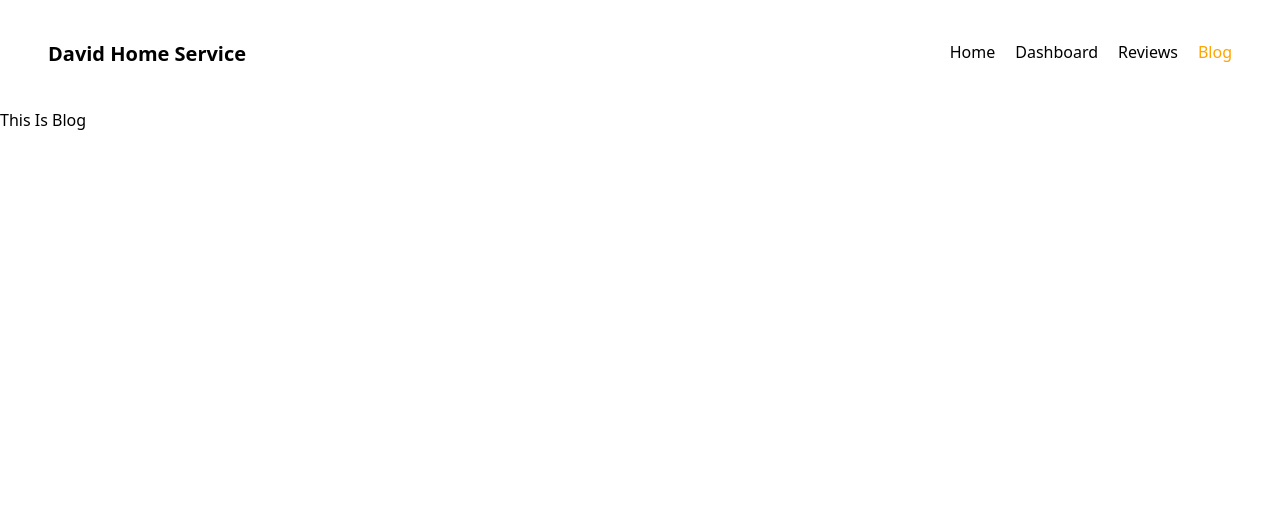
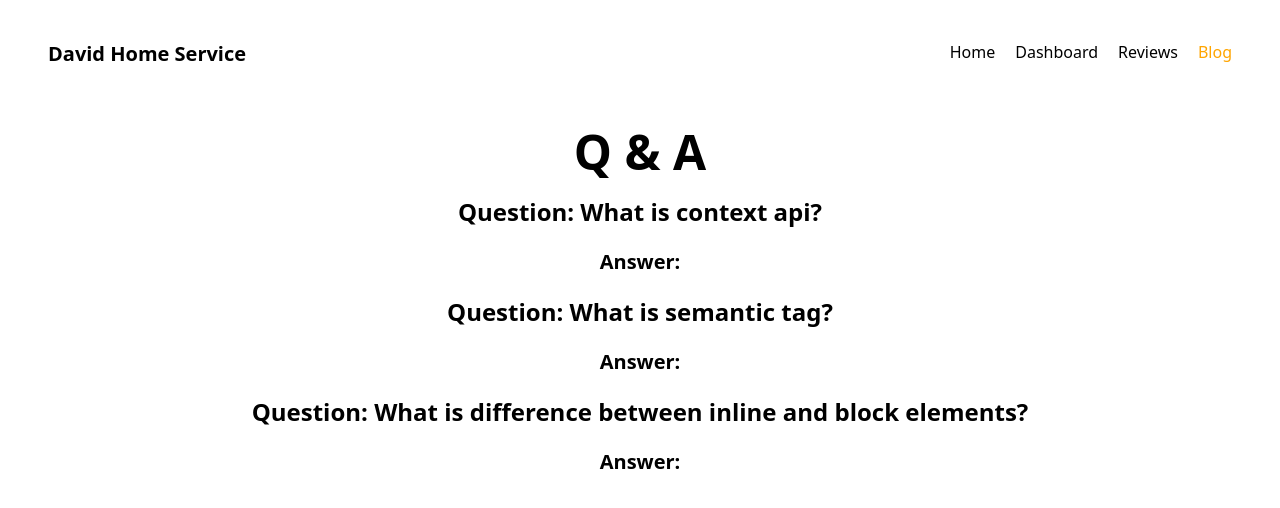
Before and after one commit to Neelporos/-product-analysis-website-assingment, a React (Create React App) app: page /Blog in a window 1280 px wide. Shown: the top 508 px of the page. Built offline with nearby package versions, Linux system fonts and the light colour scheme.

Commit message:
Question Added In Q&A Section

```diff
--- a/src/component/Blog/Blog.js
+++ b/src/component/Blog/Blog.js
@@ -3,7 +3,14 @@ import React from 'react';
 const Blog = () => {
     return (
         <div>
-            <h2>This Is Blog</h2>
+            <h2 className='text-5xl text-center font-bold m-5'>Q & A</h2>
+            <h3 className='text-2xl text-center font-bold m-5'>Question: What is context api?</h3>
+            <p className='text-xl text-center font-bold m-5'>Answer: </p>
+            <h3 className='text-2xl text-center font-bold m-5'>Question: What is semantic tag?</h3>
+            <p className='text-xl text-center font-bold m-5'>Answer: </p>
+            <h3 className='text-2xl text-center font-bold m-5'>Question: What is difference between inline and block elements?</h3>
+            <p className='text-xl text-center font-bold m-5'>Answer: </p>
+
         </div>
     );
 };
--- a/src/component/Home/Home.js
+++ b/src/component/Home/Home.js
@@ -1,7 +1,7 @@
 import React from 'react';
 import { Link } from 'react-router-dom';
 import useReviews from '../../hooks/reviews';
-import HomeReviews from '../HomeReviews/HomeReviews';
+import ReviewCart from '../ReviewCart/ReviewCart';
 
 const Home = () => {
 
@@ -11,7 +11,7 @@ const Home = () => {
 
     return (
         <div>
-            <div className='grid grid-cols-2' >
+            <div className='grid grid-cols-1 lg:grid-cols-2' >
                 <div className='p-10 m-5'>
                     <h1 className='text-5xl mt-10 font-bold '>One Of The Best <br /> Handyman Service In All Over USA</h1>
                     <p className='mt-6'>Service pros inc has 20+years experience in usa.
@@ -23,7 +23,7 @@ const Home = () => {
                         we offer start-to finish solutions for every project.
                         no need to hire multiple companies or sub just bring us in
                         and let us give you free one stop shop experience.</p>
-                    <button className='mt-6 border-2 p-4 bg-white text-black hover:bg-black hover:text-stone-50 font-bold '>Call Now: 866-436-2012</button>
+                    <button className='mt-6 border-2 p-4 bg-white text-black hover:bg-black hover:text-stone-50 font-bold text-2xl '>Call Now: 866-436-2012</button>
                 </div>
                 <div>
                     <img className='mx-auto ' src='https://thumbs.dreamstime.com/b/multitasking-concept-handyman-different-tools-white-background-180022890.jpg' alt="" />
@@ -36,7 +36,7 @@ const Home = () => {
                 <div className='px-20 py-5 mx-auto max-w-7xl'>
                     <div className='grid grid-cols-1 lg:grid-cols-3 justify-items-center gap-5 '>
                         {
-                            homeReview.map(review => <HomeReviews key={review._id} review={review}></HomeReviews>)
+                            homeReview.map(review => <ReviewCart key={review._id} review={review}></ReviewCart>)
                         }
                     </div>
 
--- a/src/component/HomeReviews/HomeReviews.js
+++ /dev/null
@@ -1,14 +0,0 @@
-import React from 'react';
-
-const HomeReviews = ({ review }) => {
-    return (
-        <div className='shadow-lg rounded-2xl w-{250px} bg-white p-4'>
-            <h2 className='text-2xl text-center mb-4 p-4 font-bold'>{review.name}</h2>
-            <img className='rounded-2xl h-44 ml-20 mb-4' src={review.picture} alt="" />
-            <p>{review.review}</p>
-            <p className='text-1xl font-bold mt-5'>Ratting: {review.ratting}</p>
-        </div>
-    );
-};
-
-export default HomeReviews;
```
